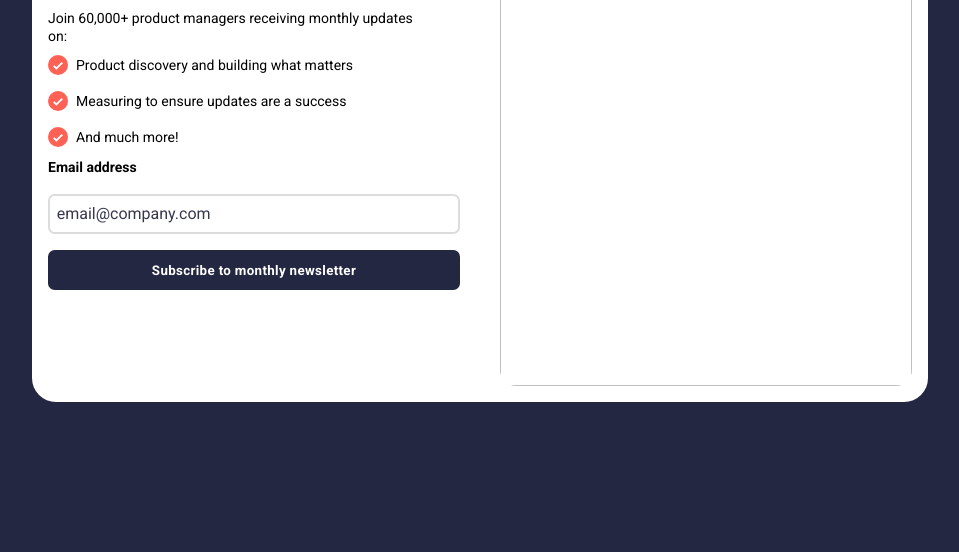
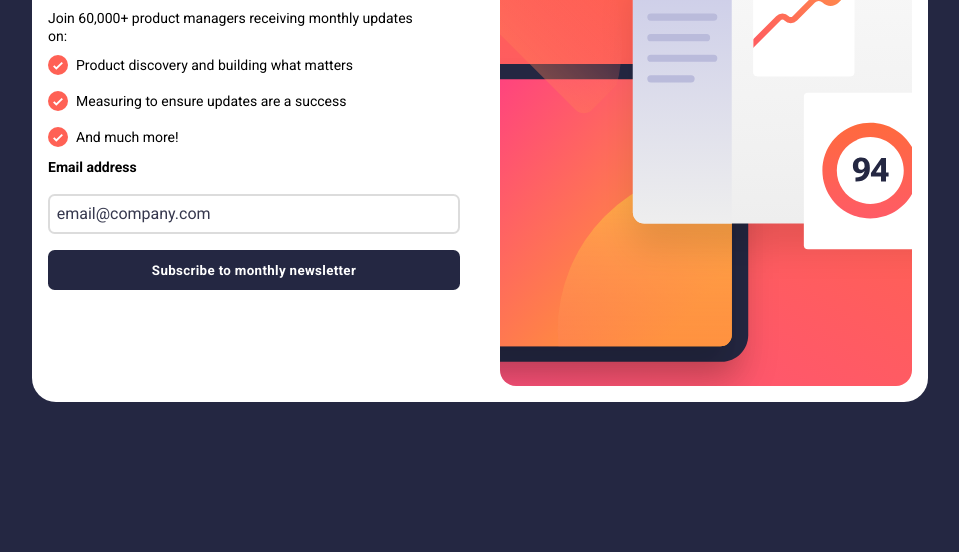
Before and after one commit to rushabh57/FrontEndJrLvl_Challange__2, a plain HTML site: page index.html in a window 1280 px wide. Shown: the part 248-800 px from the top of the page, without its empty margins (160-1119 px from the left). Drawn offline with Linux system fonts and the light colour scheme; the site is published under a folder, as on GitHub Pages, so addresses that start at the root find nothing.

Commit message:
Update index.html

```diff
--- a/index.html
+++ b/index.html
@@ -50,7 +50,7 @@
       </div>
     </div>
     <div class="side-image">
-      <img src="/assets/images/illustration-sign-up-desktop.svg" alt="">
+      <img src="./assets/images/illustration-sign-up-desktop.svg" alt="">
     </div>
 
   </div>
```
